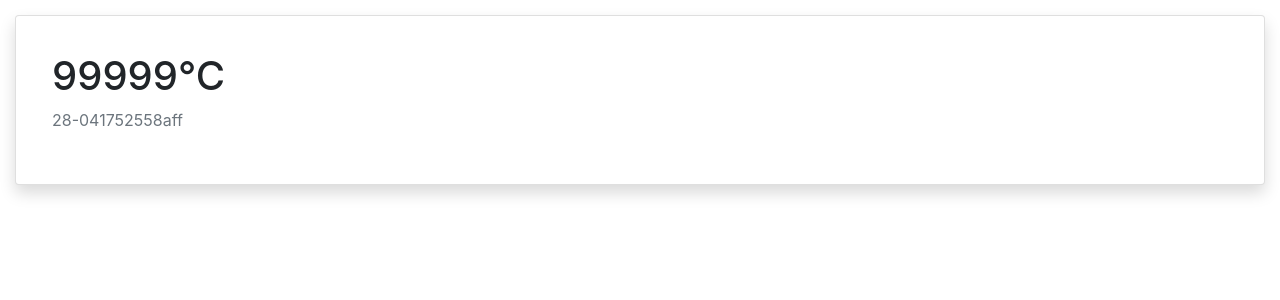
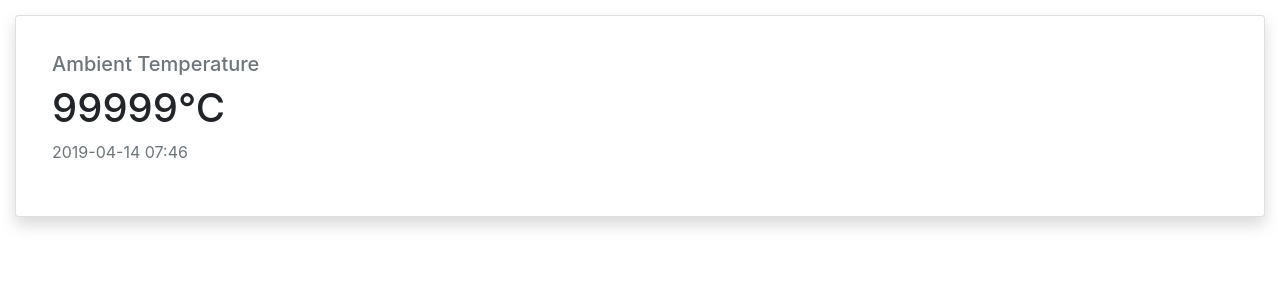
Before and after one commit to pahu/raspbeery-pi, a Flask app: page / in a window 1280 px wide. Shown: the part 56-356 px from the top of the page. Run offline with Flask 2, Linux system fonts and the light colour scheme; some libraries are stand-ins or nearby versions.

Commit message:
Add date and time to temp card

```diff
--- a/app.py
+++ b/app.py
@@ -1,3 +1,4 @@
+import datetime
 from sensors import DS18B20
 from flask import Flask, render_template
 app = Flask(__name__)
@@ -7,7 +8,9 @@ def home():
     sensorId = '28-041752558aff'
     temperature = DS18B20.get_temperature(sensorId)
     temperature = "%s%s" % (temperature, "°C")
-    return render_template('home.html', sensorId=sensorId, temperature=temperature)
+    now = datetime.datetime.now()
+    time = now.strftime("%Y-%m-%d %H:%M")
+    return render_template('home.html', sensorId=sensorId, temperature=temperature, time=time)
 
 @app.route('/about/')
 def about():
--- a/templates/home.html
+++ b/templates/home.html
@@ -4,8 +4,9 @@
         <div class="col-sm">
             <div class="card shadow p-3 mb-5 bg-white rounded">
                 <div class="card-body">
+                    <h5 class="text-secondary">Ambient Temperature</h5>
                     <h1>{{ temperature }}</h1>
-                    <p class="text-secondary" >{{ sensorId }}</p>
+                    <p class="text-secondary">{{ time }}</p>
                 </div>
             </div>
         </div>
```
